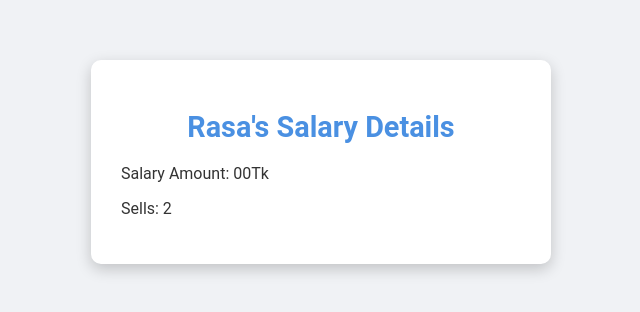
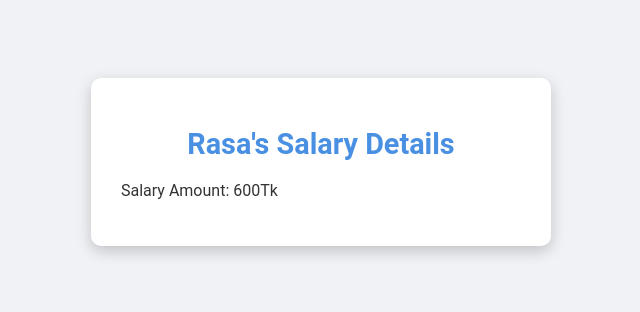
Before and after one commit to Abdul-Ahadexpo/Payment-site, a plain HTML site: page rasa.html in a window 1280 px wide. Shown: the part 238-550 px from the top of the page, without its empty margins (319-959 px from the left). Drawn offline with Linux system fonts and the light colour scheme.

Commit message:
Update rasa.html

```diff
--- a/rasa.html
+++ b/rasa.html
@@ -11,8 +11,8 @@
 <body>
   <div class="container">
     <h1>Rasa's Salary Details</h1>
-    <p>Salary Amount: 00Tk</p>
-    <p>Sells: 2</p>
+    <p>Salary Amount: 600Tk</p>
+
 
 
 <!--     <a class="btn" href="https://abdul-ahadexpo.github.io/Submit-Payment/">Claim Salary</a> -->
```
